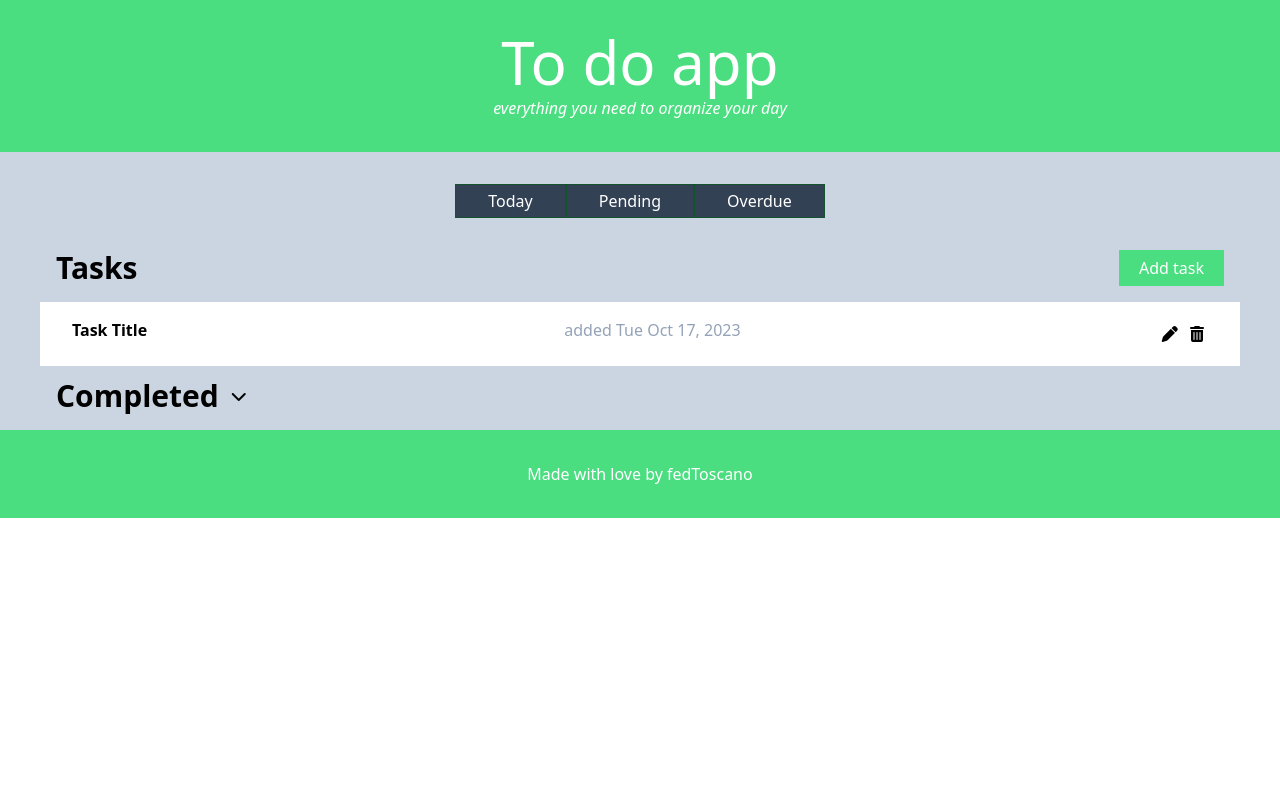
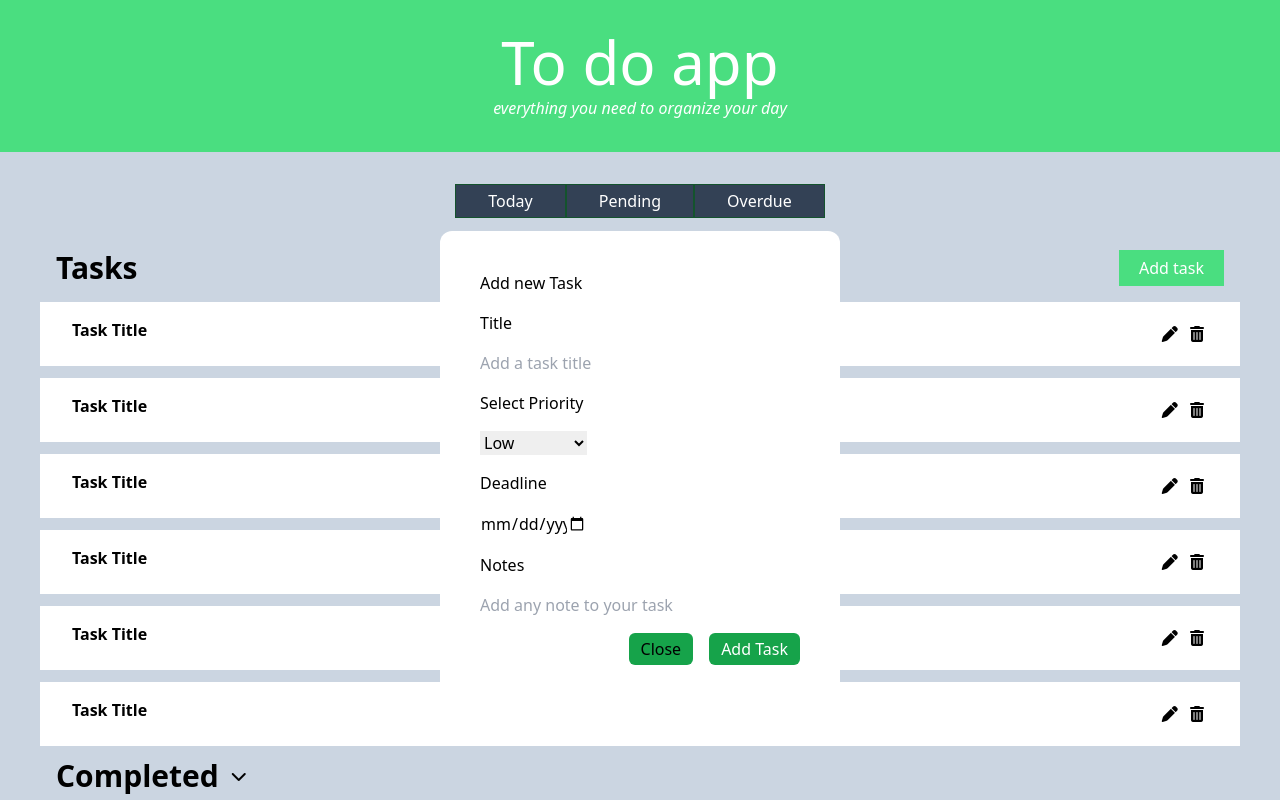
Before and after one commit to fedtoscano/tailwind-js-todo, a plain HTML site: page index.html in a window 1280 px wide. Shown: the top 800 px of the page. Drawn offline with nearby package versions, Linux system fonts and the light colour scheme.

Commit message:
html/css : new task added

```diff
--- a/index.html
+++ b/index.html
@@ -24,15 +24,18 @@
     </div>
     </header>
 
-    <main class="bg-slate-300">
+    <main class="bg-slate-300 h-screen min-h[800px]">
 
-        <div class="container max-w-[1200px] my-0 mx-auto flex flex-col justify-center content-center">
+        <div class="container max-w-[1200px] my-0 mx-auto flex flex-col justify-center content-center relative">
+
+            <!-- NAV BUTTONS -->
             <div class="nav flex justify-center content-center mb-8 mt-8">
                 <button class="py-1 px-8 border-green-900 border bg-slate-700 hover:bg-green-600 text-white">Today</button>
                 <button class="py-1 px-8 border-green-900 border bg-slate-700 hover:bg-green-600 text-white">Pending</button>
                 <button class="py-1 px-8 border-green-900 border bg-slate-700 hover:bg-green-600 text-white">Overdue</button>
             </div>
 
+            <!-- TASK SECTION -->
             <section id="tasks">
                 <div class="task-title flex justify-between mb-4 px-4">
                     <h2 class="font-semibold text-3xl">Tasks</h2>
@@ -54,9 +57,110 @@
                         </p>
                     </article>
 
+                    <article class="bg-white flex justify-between px-8 py-4 mb-3">
+                        <p class="task-text font-semibold">Task Title</p>
+                        <p class="task-date text-slate-400">added Tue Oct 17, 2023</p>
+                        <p class="task-actions">
+                            <button class="rounded-full hover:bg-slate-100 p-1">
+                                <i class="fa-solid fa-pen"></i>
+                            </button>
+
+                            <button class="rounded-full hover:bg-slate-100 p-1">
+                                <i class="fa-solid fa-trash-can"></i>
+                            </button>
+                        </p>
+                    </article>
+
+                    <article class="bg-white flex justify-between px-8 py-4 mb-3">
+                        <p class="task-text font-semibold">Task Title</p>
+                        <p class="task-date text-slate-400">added Tue Oct 17, 2023</p>
+                        <p class="task-actions">
+                            <button class="rounded-full hover:bg-slate-100 p-1">
+                                <i class="fa-solid fa-pen"></i>
+                            </button>
+
+                            <button class="rounded-full hover:bg-slate-100 p-1">
+                                <i class="fa-solid fa-trash-can"></i>
+                            </button>
+                        </p>
+                    </article>
+
+                    <article class="bg-white flex justify-between px-8 py-4 mb-3">
+                        <p class="task-text font-semibold">Task Title</p>
+                        <p class="task-date text-slate-400">added Tue Oct 17, 2023</p>
+                        <p class="task-actions">
+                            <button class="rounded-full hover:bg-slate-100 p-1">
+                                <i class="fa-solid fa-pen"></i>
+                            </button>
+
+                            <button class="rounded-full hover:bg-slate-100 p-1">
+                                <i class="fa-solid fa-trash-can"></i>
+                            </button>
+                        </p>
+                    </article>
+
+                    <article class="bg-white flex justify-between px-8 py-4 mb-3">
+                        <p class="task-text font-semibold">Task Title</p>
+                        <p class="task-date text-slate-400">added Tue Oct 17, 2023</p>
+                        <p class="task-actions">
+                            <button class="rounded-full hover:bg-slate-100 p-1">
+                                <i class="fa-solid fa-pen"></i>
+                            </button>
+
+                            <button class="rounded-full hover:bg-slate-100 p-1">
+                                <i class="fa-solid fa-trash-can"></i>
+                            </button>
+                        </p>
+                    </article>
+
+                    <article class="bg-white flex justify-between px-8 py-4 mb-3">
+                        <p class="task-text font-semibold">Task Title</p>
+                        <p class="task-date text-slate-400">added Tue Oct 17, 2023</p>
+                        <p class="task-actions">
+                            <button class="rounded-full hover:bg-slate-100 p-1">
+                                <i class="fa-solid fa-pen"></i>
+                            </button>
+
+                            <button class="rounded-full hover:bg-slate-100 p-1">
+                                <i class="fa-solid fa-trash-can"></i>
+                            </button>
+                        </p>
+                    </article>
+
                 </div>
             </section>
 
+            <!-- ADD NEW TASK -->
+            <section id="new-task" class="absolute top-0 bottom-0 left-0 right-0 m-auto bg-white w-[400px] h-[500px] p-10 rounded-xl">
+                <div class="form flex flex-col justify-center content-center gap-4 mb-4">
+                    <h2>Add new Task</h2>
+
+                    <label for="Title">Title</label>
+                    <input type="text" placeholder="Add a task title">
+
+                    <label for="priority" class="w-1/3">Select Priority</label>
+                    <select name="priority" class="w-1/3" id="priority">
+                        <option value="low">Low</option>
+                        <option value="middle">Middle</option>
+                        <option value="high">High</option>
+                    </select>
+
+                    <label for="deadline" class="w-1/3">Deadline</label>
+                    <input type="date" class="w-1/3" name="date" id="date">
+
+                    <label for="notes">Notes</label>
+                    <input type="text" name="notes" id="notes" placeholder="Add any note to your task">
+
+                </div>
+                <div class="new-task-buttons flex justify-end gap-4">
+                    <button class="bg-green-600 rounded-md py-1 px-3">Close</button>
+                    <button class="bg-green-600 rounded-md text-white py-1 px-3">Add Task</button>
+                </div>
+
+
+
+            </section>
+            <!-- COMPLETED TASK SECTION -->
             <section id="completed">
                 <div class="task-title flex px-4 mb-4 gap-3" >
                     <h2 class="font-semibold text-3xl content-center">Completed</h2>
```
